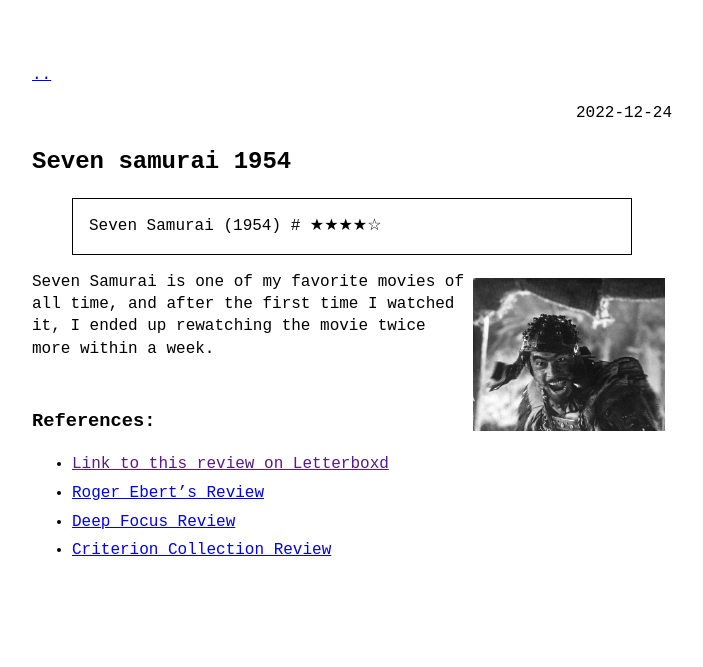
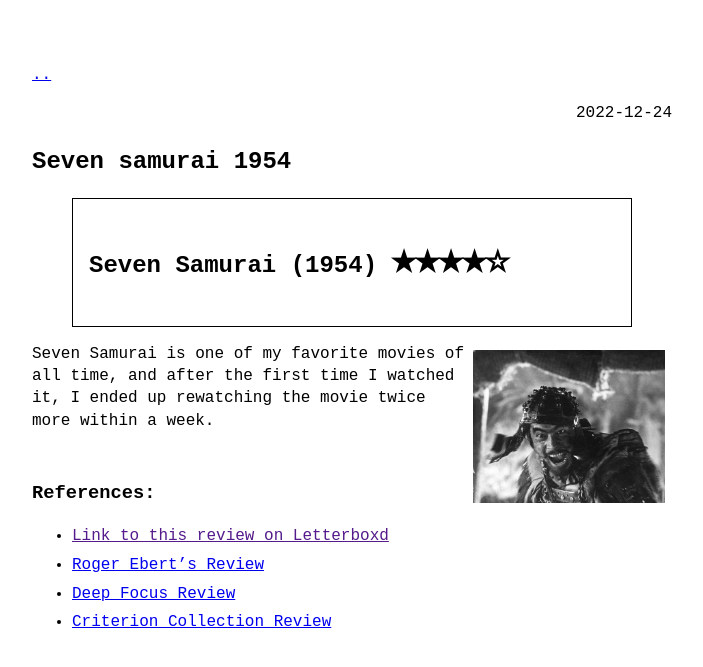
Before and after one commit to abadari3/abadari3.github.io, a Jekyll site: the page built from _posts/2022-12-24-Seven Samurai 1954.md, in a window 1280 px wide. Shown: the top 667 px of the page, without its empty margins (288-991 px from the left). Built offline with Jekyll 4.4.1, drawn with Linux system fonts in a browser that asks for light colours.

Commit message:
Update 2022-12-24-Seven Samurai 1954.md

```diff
--- a/_posts/2022-12-24-Seven Samurai 1954.md
+++ b/_posts/2022-12-24-Seven Samurai 1954.md
@@ -1,8 +1,9 @@
 ---
 layout: post
+title:
 ---
 
-> Seven Samurai (1954) # ★★★★☆
+># Seven Samurai (1954) <font size=7>★★★★☆</font>
 
 <img align="right" src="https://raw.githubusercontent.com/abadari3/abadari3.github.io/master/_images/sevensamurai1.jpeg" style="float: right;margin-right: 7px;margin-left: 7px;margin-top: 7px;width: 30%">
 Seven Samurai is one of my favorite movies of all time, and after the first time I watched it, I ended up rewatching the movie twice more within a week.
```
